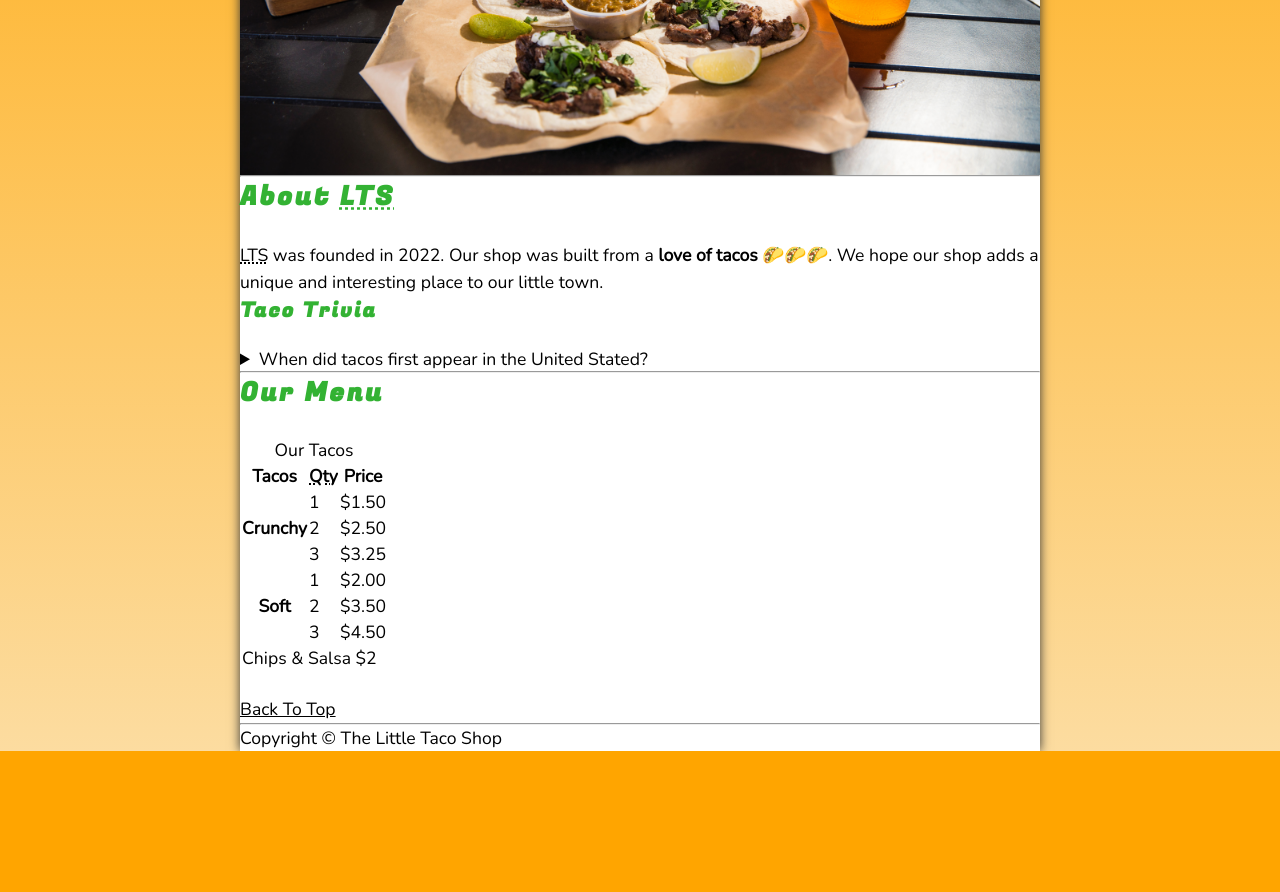
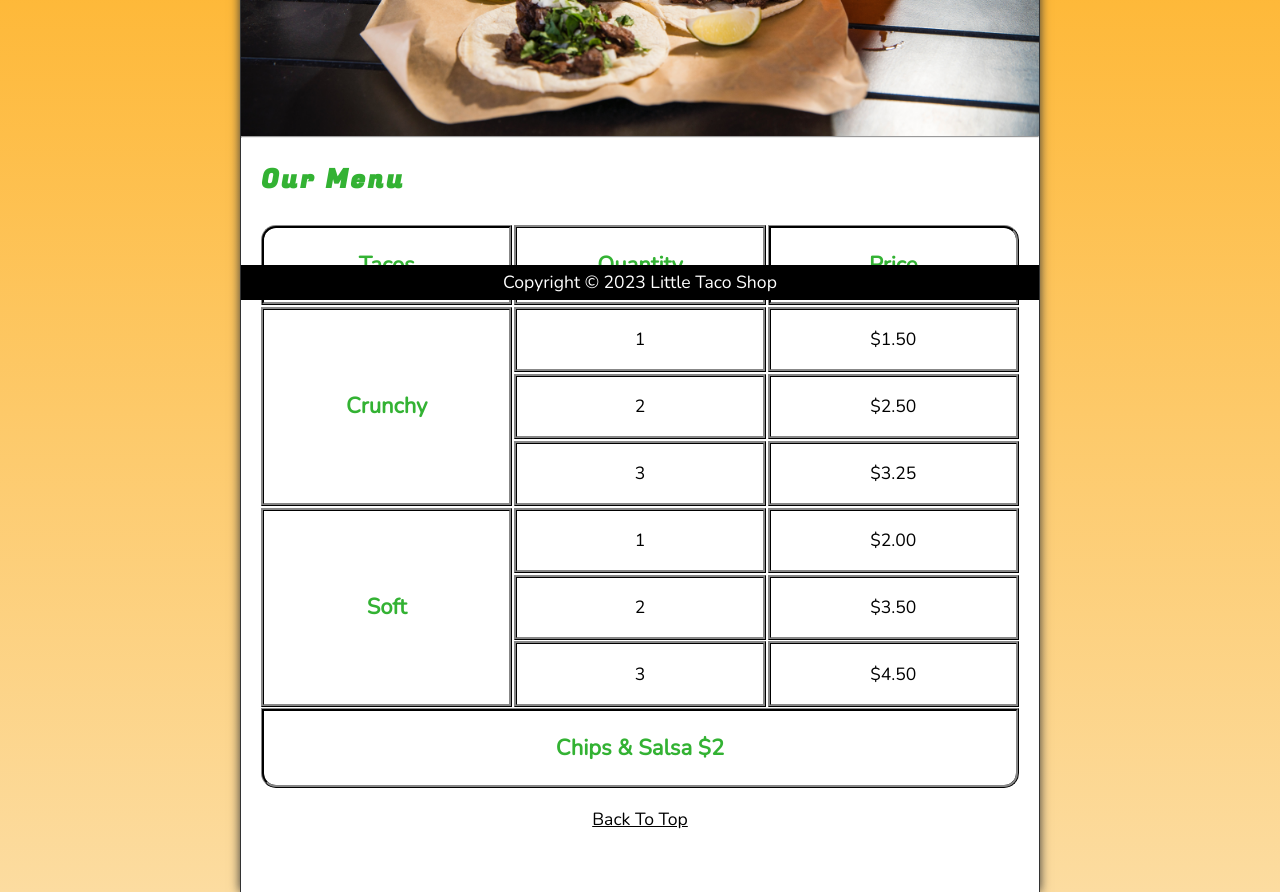
Before and after one commit to 16leog/BPS_CSS_Training, a plain HTML site: page Lesson-24/index.html in a window 1280 px wide. Shown: the part 500-1392 px from the top of the page. Before the commit the page ends 1251 px from the top, so only its background shows below. Drawn offline with nearby package versions, Linux system fonts and the light colour scheme.

Commit message:
Final project completed

```diff
--- a/Lesson-24/css/style.css
+++ b/Lesson-24/css/style.css
@@ -28,28 +28,52 @@ input, button, textarea {
   --FS: clamp(1rem, 2.2vh, 1.5rem);
 
   /* COLORS */
+  --BGCOLOR-FADE: rgb(252, 220, 160);
   --BGCOLOR: orange;
-  --BGCOLOR-FADE: rgb(252, 220, 160);
   --BGIMAGE: linear-gradient(to bottom, var(--BGCOLOR), var(--BGCOLOR-FADE));
   --BODY-BGCOLOR: #FFF;
+  --BORDER-COLOR: #333;
+  --BUTTON-COLOR: #FFF;
   --FONT-COLOR: #000;
-  --BORDER-COLOR: #333;
+  --HEADER-BGCOLOR: #000;
+  --HEADER-COLOR: #FFF;
+  --HERO-BGCOLOR: rgba(51, 178, 51, 0.75);
+  --HERO-COLOR: #FFF;
   --HIGHLIGHT-COLOR: rgb(51, 178, 51);
+  --LINK-ACTIVE: orange;
   --LINK-COLOR: #000;
   --LINK-HOVER: hsla(0, 0%, 0%, 0.6);
-  --LINK-ACTIVE: orange;
-  --HEADER-BGCOLOR: #000;
-  --HEADER-COLOR: #FFF;
-  --NAV-BGCOLOR: #FFF
+  --NAV-BGCOLOR: #FFF;
+
   /* BORDERS */
   --BORDERS: 1px solid var(--BORDER-COLOR);
+  --BORDER-RADIUS: 15px;
 
   /* STANDARD PADDING */
   --PADDING-TB: 0.25em;
-  --PADDING-SIDE: 2.5%
+  --PADDING-SIDE: 2.5%;
 
   /* STANDARD MARGIN */
   --MARGIN: clamp(1em, 2.5vh, 1.5em)0;
+}
+
+@media (prefers-color-scheme: dark) {
+  :root {
+      --BGCOLOR-FADE: gray;
+      --BGCOLOR: #000;
+      --BODY-BGCOLOR: #333;
+      --BORDER-COLOR: whitesmoke;
+      --BUTTON-COLOR: #000;
+      --BUTTON-COLOR: #000;
+      --FONT-COLOR: whitesmoke;
+      --HEADER-COLOR: whitesmoke;
+      --HERO-COLOR: #333;
+      --HIGHLIGHT-COLOR: whitesmoke;
+      --LINK-ACTIVE: rgb(252, 200, 103);
+      --LINK-COLOR: whitesmoke;
+      --LINK-HOVER: orange;
+      --NAV-BGCOLOR: rgb(20, 20, 20);
+  }
 }
 
 /* || UTILITY CLASSES */
@@ -149,5 +173,199 @@ a:active {
 }
 
 .hero__h2 {
+  background-color: var(--HERO-BGCOLOR);
+  color: var(--HERO-COLOR);
+  padding: 0.25em 0.5em;
+  letter-spacing: 0.1rem;
+  text-shadow: 2px 2px 5px var(--BORDER-COLOR);
+  position: absolute;
+  top: -100px;
+  left: 20px;
+  animation: showWelcome 0.5s
+  ease-in-out 1s forwards;
+}
+
+@keyframes showWelcome {
+  0% {
+      top: -20px;
+      transform: skew(0deg, -5deg)
+      scaleY(0);
+  }
+
+  80% {
+      top: 30px;
+      transform: skew(10deg, -5deg)
+      scaleY(1.2);
+  }
+
+  100% {
+    top: 20px;
+    transform: skew(-10deg, -5deg)
+    scaleY(1);
+  }
+}
+
+/* || FOOTER */
+
+.footer {
+  position: sticky;
+  bottom: 0;
+  background-color: var(--HEADER-BGCOLOR);
+  color: var(--HEADER-COLOR);
+  padding: var(--PADDING-TB) var(--PADDING-SIDE);
+  text-align: center;
 
 }
+
+/* || MAIN */
+
+.main {
+  padding: var(--PADDING-TB) var(--PADDING-SIDE);
+}
+
+.main__article {
+  scroll-margin-top: 6.5rem;
+  margin: var(--MARGIN);
+}
+
+.main__article:first-child {
+  margin-top: 1em;
+}
+
+.main__article:last-child {
+  min-height: calc(100vh - 20rem);
+}
+
+/* || ABOUT */
+
+.about__trivia {
+  margin: var(--MARGIN);
+}
+
+.about__trivia-answer {
+  margin-top: 1em;
+}
+
+/* || CONTACT */
+
+.contact__h2 {
+  margin: 0;
+}
+
+.contact__fieldset {
+  border: none;
+}
+
+.contact__p {
+  margin: 1em 0;
+}
+
+.contact__label {
+  display: block;
+  font-weight: bold;
+}
+
+.contact__input, .contact__textarea {
+  padding: 0.5em;
+  border-radius: var(--BORDER-RADIUS);
+  border-width: 2px;
+  width: 100%;
+}
+
+.contact__button {
+  padding: 0.5em;
+  border-radius: var(--BORDER-RADIUS);
+  background-color: var(--HIGHLIGHT-COLOR);
+  color: var(--BUTTON-COLOR);
+  font-weight: bold;
+}
+
+/* || MENU */
+
+thead, tbody, tfoot, tr {
+  display: contents;
+}
+
+.menu__container {
+  display: grid;
+  grid-template-columns: repeat(3, 1fr);
+  grid-template-areas:
+  "hd1 hd2 hd3"
+  "cr cr1 cr1p"
+  "cr cr2 cr2p"
+  "cr cr3 cr3p"
+  "sf sf1 sf1p"
+  "sf sf2 sf2p"
+  "sf sf3 sf3p"
+  "cs cs cs";
+  gap: 0.1em;
+  margin-bottom: 1em;
+}
+
+.menu__cr {
+  grid-area: cr;
+}
+
+.menu__sf {
+  grid-area: sf;
+}
+
+.menu__cs {
+  grid-area: cs;
+}
+
+.menu__cr,
+.menu__sf,
+.menu__cs,
+.menu__header {
+  color: var(--HIGHLIGHT-COLOR);
+  font-weight: bold;
+  height: 100%;
+  display: grid;
+  place-content: center;
+}
+
+.menu__header {
+  border-bottom: var(--BORDERS);
+}
+
+.menu__header, .menu__item {
+  width: 100%;
+  padding: 1em;
+  border: medium ridge var(--BORDER-COLOR);
+}
+
+.menu__item {
+  display: grid;
+  place-content: center;
+}
+
+thead th:first-child {
+  border-top-left-radius: var(--BORDER-RADIUS);
+}
+
+thead th:last-child {
+  border-top-right-radius: var(--BORDER-RADIUS);
+}
+
+tfoot td {
+  border-bottom-left-radius: var(--BORDER-RADIUS);
+  border-bottom-right-radius: var(--BORDER-RADIUS);
+}
+
+@media screen and (min-width: 576px) {
+  .header__h1::before {
+      content: '🌮 '
+  }
+
+  .header__h1::after {
+      content: ' 🌮'
+  }
+
+  .menu__header,
+  .menu__cr,
+  .menu__sf,
+  .menu__cs {
+      font-size: 125%;
+  }
+}
--- a/Lesson-24/index.html
+++ b/Lesson-24/index.html
@@ -9,6 +9,7 @@
     <title>The Little Taco Shop</title>
     <link rel="icon" href="favicon.ico" type="image/x-icon">
     <link rel="stylesheet" href="css/style.css">
+    <script src="js/main.js" defer></script>
 </head>
 
 <body>
@@ -44,89 +45,70 @@
         </figure>
     </section>
     <hr>
-    <main>
-        <article id="about">
-            <h2>About <abbr title="The Little Taco Shop">LTS</abbr></h2>
-            <p>
-                <abbr title="The Little Taco Shop">LTS</abbr> was founded in <time datetime="2022">2022</time>. Our shop
-                was built from a <strong>love of tacos</strong> 🌮🌮🌮. We hope our shop adds a unique and interesting
-                place to our little town.
-            </p>
-            <aside>
-                <h3>Taco Trivia</h3>
-                <details>
-                    <summary>When did tacos first appear in the United Stated?</summary>
-                    <p>
-                        Jeffrey M. Pilcher, taco historian and professor of history at the University of Minnesota, says
-                        the earliest mention of tacos in the United States are in a newspaper from <time
-                            datetime="1905">1905</time>. (Source: <cite><a
-                                href="https://www.smithsonianmag.com/arts-culture/where-did-the-taco-come-from-81228162/"
-                                target="_blank">Smithsonian Magazine</a></cite>)
-                    </p>
-                </details>
-            </aside>
-        </article>
-        <hr>
-        <article id="menu">
-            <h2>Our Menu</h2>
-            <table>
-                <caption>Our Tacos</caption>
+    <main class="main">
+        <article id="menu" class="main__article menu">
+            <h2 class="menu__h2">Our Menu</h2>
+            <table class="menu__container">
+                <caption class="offscreen">Our Tacos</caption>
                 <thead>
                     <tr>
-                        <th>Tacos</th>
-                        <th scope="col"><abbr title="Quantity">Qty</abbr></th>
-                        <th scope="col">Price</th>
+                        <th class="menu__header" scope="col">Tacos</th>
+                        <th class="menu__header" scope="col">Quantity</th>
+                        <th class="menu__header" scope="col">Price</th>
                     </tr>
                 </thead>
                 <tbody>
                     <tr>
-                        <th scope="row" rowspan="3">
+                        <th class="menu__item menu__cr" scope="row" rowspan="3">
                             Crunchy
                         </th>
-                        <td>1</td>
-                        <td>$1.50</td>
+                        <td class="menu__item">1</td>
+                        <td class="menu__item">$1.50</td>
                     </tr>
                     <tr>
-                        <td>2</td>
-                        <td>$2.50</td>
+                        <td class="menu__item">2</td>
+                        <td class="menu__item">$2.50</td>
                     </tr>
                     <tr>
-                        <td>3</td>
-                        <td>$3.25</td>
+                        <td class="menu__item">3</td>
+                        <td class="menu__item">$3.25</td>
                     </tr>
                     <tr>
-                        <th scope="row" rowspan="3">
+                        <th class="menu__item menu__sf" scope="row" rowspan="3">
                             Soft
                         </th>
-                        <td>1</td>
-                        <td>$2.00</td>
+                        <td class="menu__item">1</td>
+                        <td class="menu__item">$2.00</td>
                     </tr>
                     <tr>
-                        <td>2</td>
-                        <td>$3.50</td>
+                        <td class="menu__item">2</td>
+                        <td class="menu__item">$3.50</td>
                     </tr>
                     <tr>
-                        <td>3</td>
-                        <td>$4.50</td>
+                        <td class="menu__item">3</td>
+                        <td class="menu__item">$4.50</td>
                     </tr>
                 </tbody>
                 <tfoot>
                     <tr>
-                        <td colspan="3">
+                        <td class="menu__item menu__cs" colspan="3">
                             Chips &amp; Salsa $2
                         </td>
                     </tr>
                 </tfoot>
             </table>
-            <br>
-            <p>
+
+            <p class="center">
                 <a href="#">Back To Top</a>
             </p>
         </article>
     </main>
-    <hr>
-    <footer>
-        <p>Copyright &copy; The Little Taco Shop</p>
+    <footer class="footer">
+        <p>
+            <span class="nowrap">Copyright &copy; <time id="year"></time></span>
+            <span>Little Taco Shop</span>
+
+            </p>
     </footer>
 </body>
 
--- /dev/null
+++ b/Lesson-24/js/main.js
@@ -0,0 +1,4 @@
+const year = document.getElementById("year")
+const thisYear = new Date().getFullYear()
+year.setAttribute("datetime", thisYear)
+year.textContent = thisYear
```
Also changed, not shown: Lesson-24/about.html (+4 -2 lines), Lesson-24/contact.html (+40 -33 lines), Lesson-24/hours.html (+13 -6 lines).
